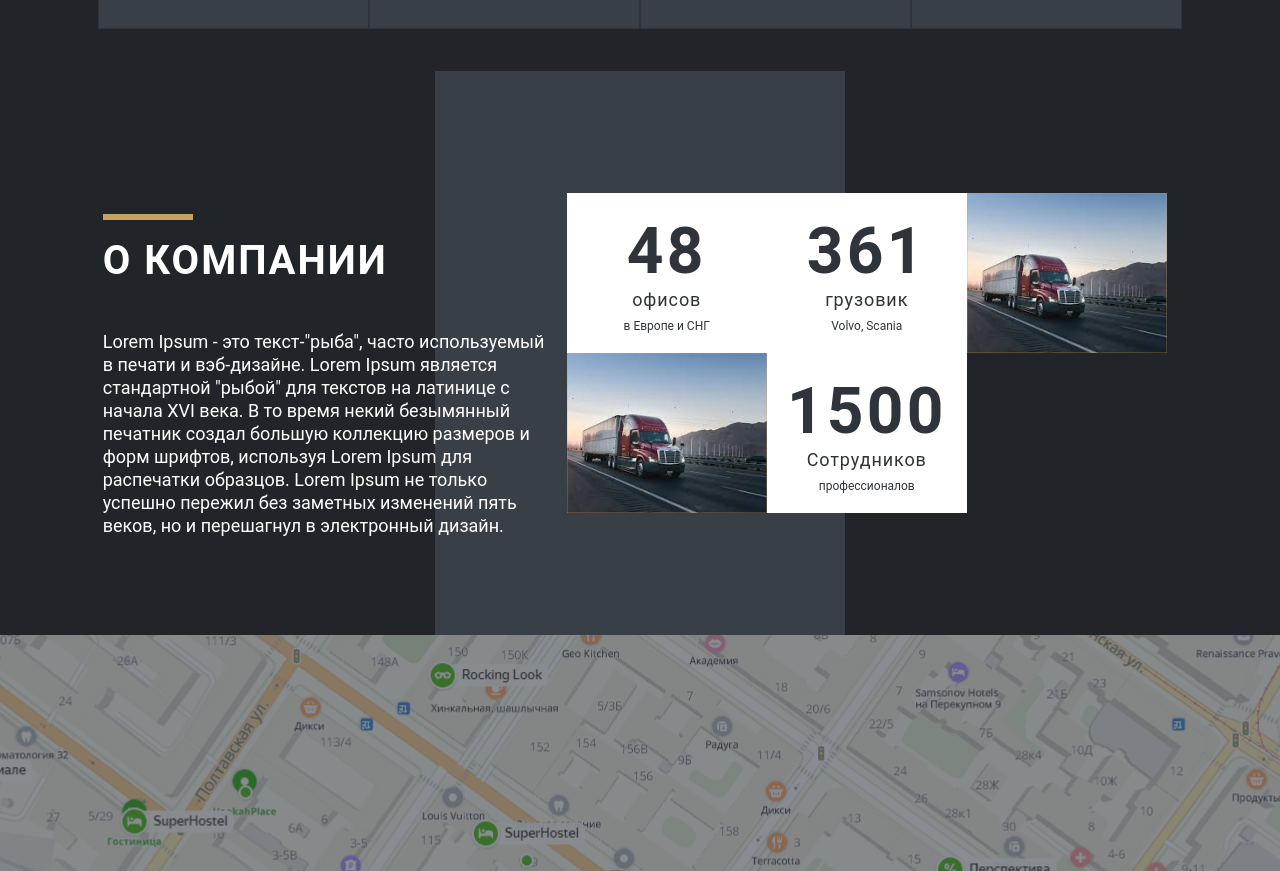
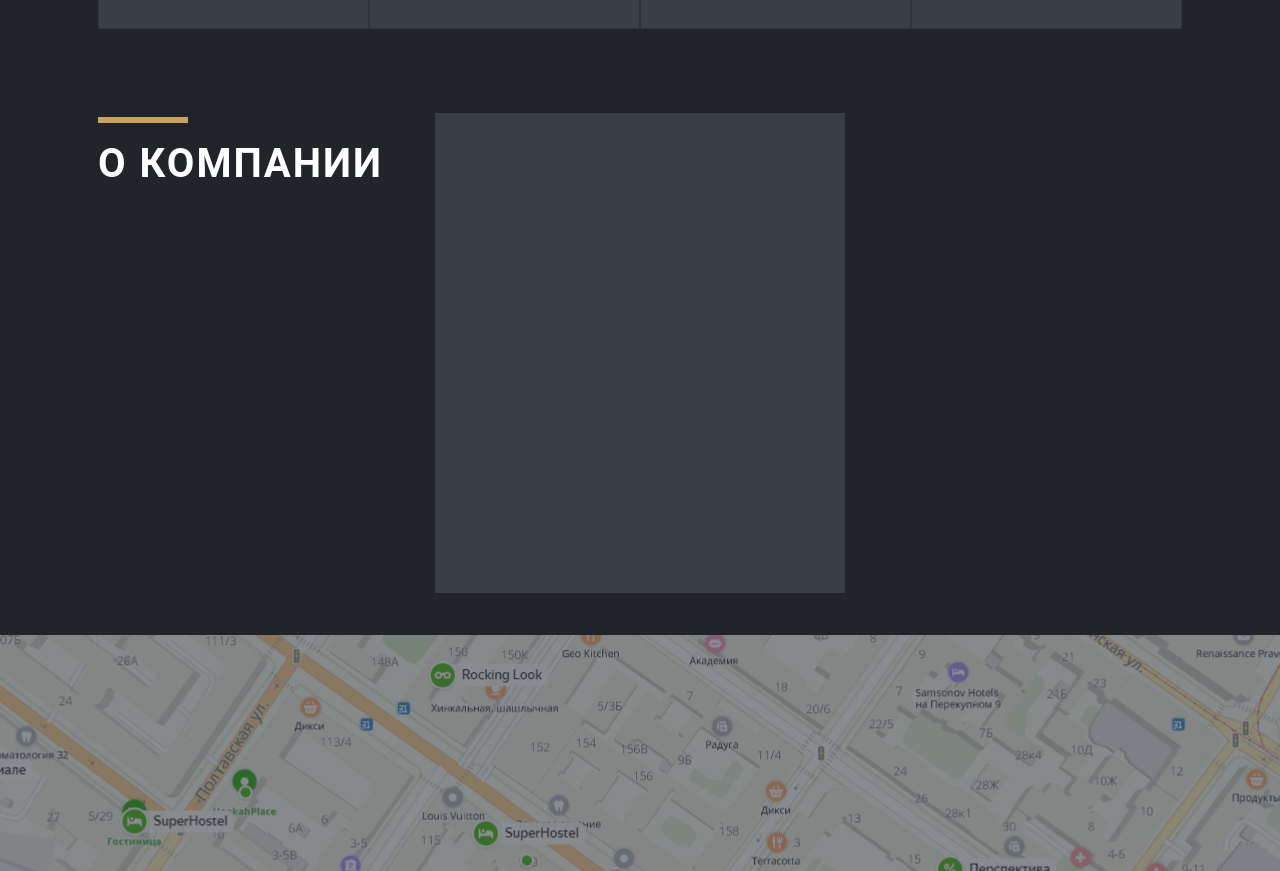
Before and after one commit to i0ji/sm_logistics, a website built with webpack: page src/index.html in a window 1280 px wide. Shown: the part 1822-2693 px from the top of the page. Built offline with nearby package versions, Linux system fonts and the light colour scheme; files whose address does not match are found by name.

Commit message:
company block adaptive setting

```diff
--- a/src/index.html
+++ b/src/index.html
@@ -199,63 +199,26 @@
 
 
     <!-- ---------- COMPANY-BLOCK ---------- !-->
-    <div class="company-block">.t
+    <div class="company-block">
+
+        <!-- ---------- CONTRAST-BLOCK !-->
+        <div class="contrast-block bg-grey"></div>
 
         <!-- ---------- COMPANY-CONTENT-BLOCK !-->
         <div class="container-xl content-block">
-
-            <div class="title-block">
+            <div class="company-block__title-block title-block">
                 <hr class="brand-hr">
                 <p class="common-title-m">о компании</p>
             </div>
-
-            <p class="common-text-m">Lorem Ipsum - это текст-"рыба", часто используемый в печати и вэб-дизайне. Lorem
-                Ipsum является стандартной "рыбой" для текстов на латинице с начала XVI века. В то время некий
-                безымянный печатник создал большую коллекцию размеров и форм шрифтов, используя Lorem Ipsum для
-                распечатки образцов. Lorem Ipsum не только успешно пережил без заметных изменений пять веков, но и
-                перешагнул в электронный дизайн.</p>
-
-            <!-- ---------- COMPANY-BENEFITS-BLOCK !-->
-            <div class="company-block__benefits">
-                <div class="col-4">
-                    <div class="company-block__benefits-button">
-                        <p>48</p>
-                        <p>офисов</p>
-                        <p>в Европе и СНГ</p>
-                    </div>
-                </div>
-                <div class="col-4">
-                    <div class="company-block__benefits-button">
-                        <p>361</p>
-                        <p>грузовик</p>
-                        <p>Volvo, Scania</p>
-                    </div>
-                </div>
-                <div class="col-4">
-                    <img src="img/about.jpg" alt="">
-                </div>
-                <div class="col-4">
-                    <img src="img/about.jpg" alt="">
-                </div>
-                <div class="col-4">
-                    <div class="company-block__benefits-button">
-                        <p>1500</p>
-                        <p>Сотрудников</p>
-                        <p>профессионалов</p>
-                    </div>
-                </div>
-            </div>
         </div>
-
-        <!-- ---------- CONTRAST-BLOCK !-->
-        <div class="contrast-block bg-grey"></div>
     </div>
 
+</div>
 
-    <!-- ---------- MAP-BLOCK ---------- !-->
-    <div class="map-block">
-        <div class="map col-6 mx-auto"></div>
-    </div>
+
+<!-- ---------- MAP-BLOCK ---------- !-->
+<div class="map-block">
+    <div class="map col-6 mx-auto"></div>
 </div>
 
 </body>
--- a/src/styles/_company.scss
+++ b/src/styles/_company.scss
@@ -1,113 +1,21 @@
-// ---------- COMPANY-BLOCK ----------
 .company-block {
   display: flex;
   justify-content: center;
-  align-items: center;
   position: relative;
   align-items: center;
 
-  // ---------- CONTRAST-BLOCK
   .contrast-block {
     position: absolute;
     z-index: 0;
-    top: 0;
-    bottom: 0;
     left: auto;
     right: auto;
     width: 410px;
+    height: 480px;
   }
 
-  // ---------- COMPANY-CONTENT-BLOCK
   .content-block {
-    z-index: 100;
-    display: flex;
-    flex-flow: column wrap;
-    justify-content: center;
-
-    .common-text-m {
-      max-width: 444px;
-      height: 179px;
-    }
-
-    // ---------- BENEFITS-BLOCK
-    .company-block__benefits {
-      display: flex;
-      flex-flow: row wrap;
-      max-width: 600px;
-
-      .col-4 {
-        width: 200px;
-        height: 160px;
-
-        .company-block__benefits-button {
-          height: 100%;
-          width: 100%;
-          background-color: #FFFFFF;
-          color: $brand-dark;
-          display: flex;
-          flex-direction: column;
-          align-items: center;
-          justify-content: center;
-
-          p:nth-child(1) {
-            font-weight: 700;
-            font-size: 64px;
-            line-height: 75px;
-            text-align: center;
-            letter-spacing: 0.05em;
-          }
-
-          p:nth-child(2) {
-            font-weight: 400;
-            font-size: 18px;
-            line-height: 21px;
-            text-align: center;
-            letter-spacing: 0.05em;
-            margin-bottom: 9px;
-          }
-
-          p:nth-child(3) {
-            font-weight: 400;
-            font-size: 12px;
-            line-height: 14px;
-            text-align: center;
-          }
-        }
-
-        img {
-          height: 100%;
-          width: 100%;
-        }
-      }
-
+    .title-block {
+      width: 400px;
     }
   }
 }
-
-
-// ---------- COMPANY MEDIA ----------
-@media (max-width: 1100px) {
-  .company-block {
-    display: flex;
-    flex-direction: column;
-
-    .content-block {
-
-      .title-block {
-        display: flex;
-        order: 1;
-        width: 100%;
-      }
-
-      .common-text-m {
-        display: flex;
-        order: 2;
-        width: 100%;
-      }
-
-      &__benefits {
-        order: 3;
-      }
-    }
-  }
-}
--- a/src/styles/_image-section.scss
+++ b/src/styles/_image-section.scss
@@ -10,11 +10,22 @@
   justify-content: space-evenly;
   text-align: center;
 
-
   // ---------- IMAGE-TEXT-BLOCK
   &__text-block {
     border: 1px solid $brand-gold;
     min-width: 400px;
-
   }
 }
+
+
+// ---------- IMAGE-BLOCK ----------
+@media (max-width: 800px) {
+  .image-block {
+    .common-title-l {
+      display: flex;
+      justify-content: center;
+      max-width: 350px;
+      font-size: 3rem;
+    }
+  }
+}
--- a/src/styles/_service.scss
+++ b/src/styles/_service.scss
@@ -79,6 +79,7 @@
 // ---------- SERVICE-BLOCK MEDIA ----------
 @media (max-width: 1130px) {
   .service-block {
+    margin-bottom: 30px;
 
     &__button-block {
       .col-3 {
@@ -98,7 +99,7 @@
 
 @media (max-width: 900px) {
   .service-block {
-    height: 72vh;
+    height: 680px;
 
     &__button-block {
       justify-content: center;
@@ -113,7 +114,7 @@
 
 @media (max-width: 600px) {
   .service-block {
-    height: 100vh;
+    height: 860px;
   }
 }
 
```
